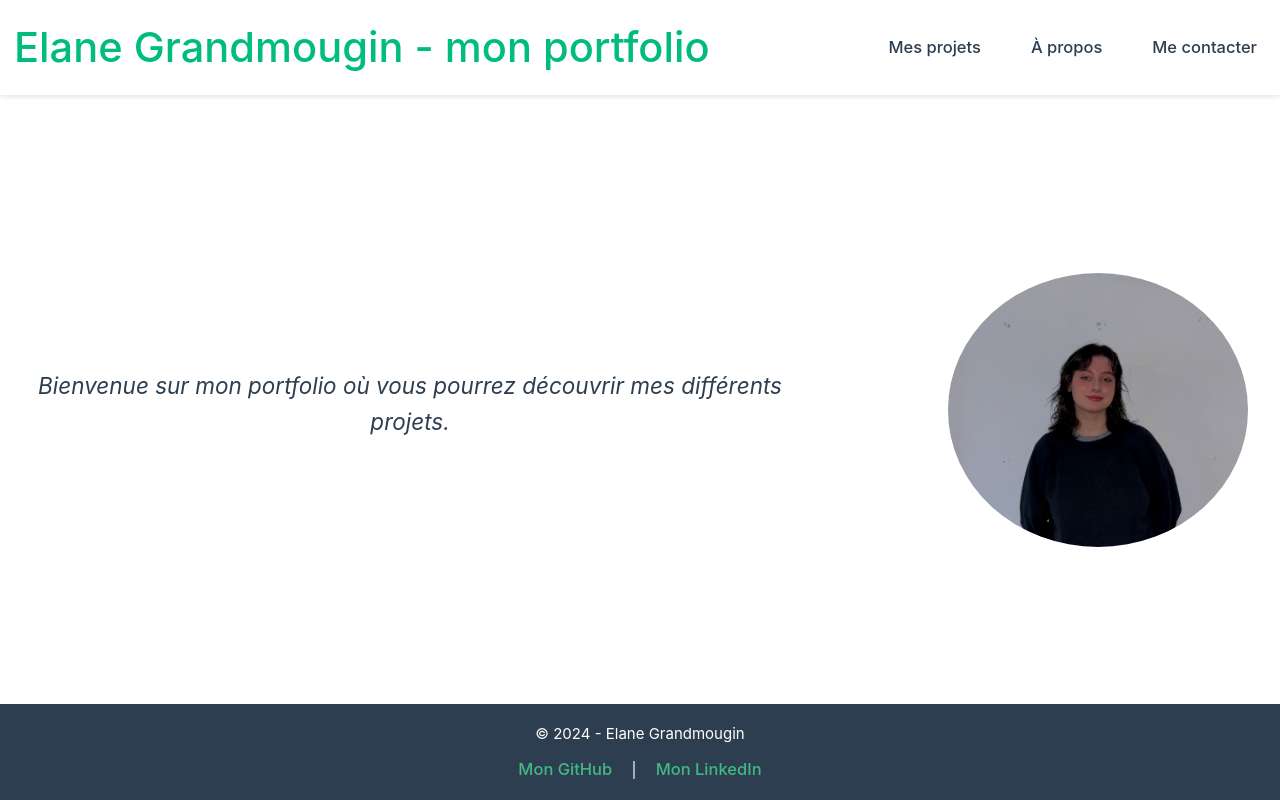
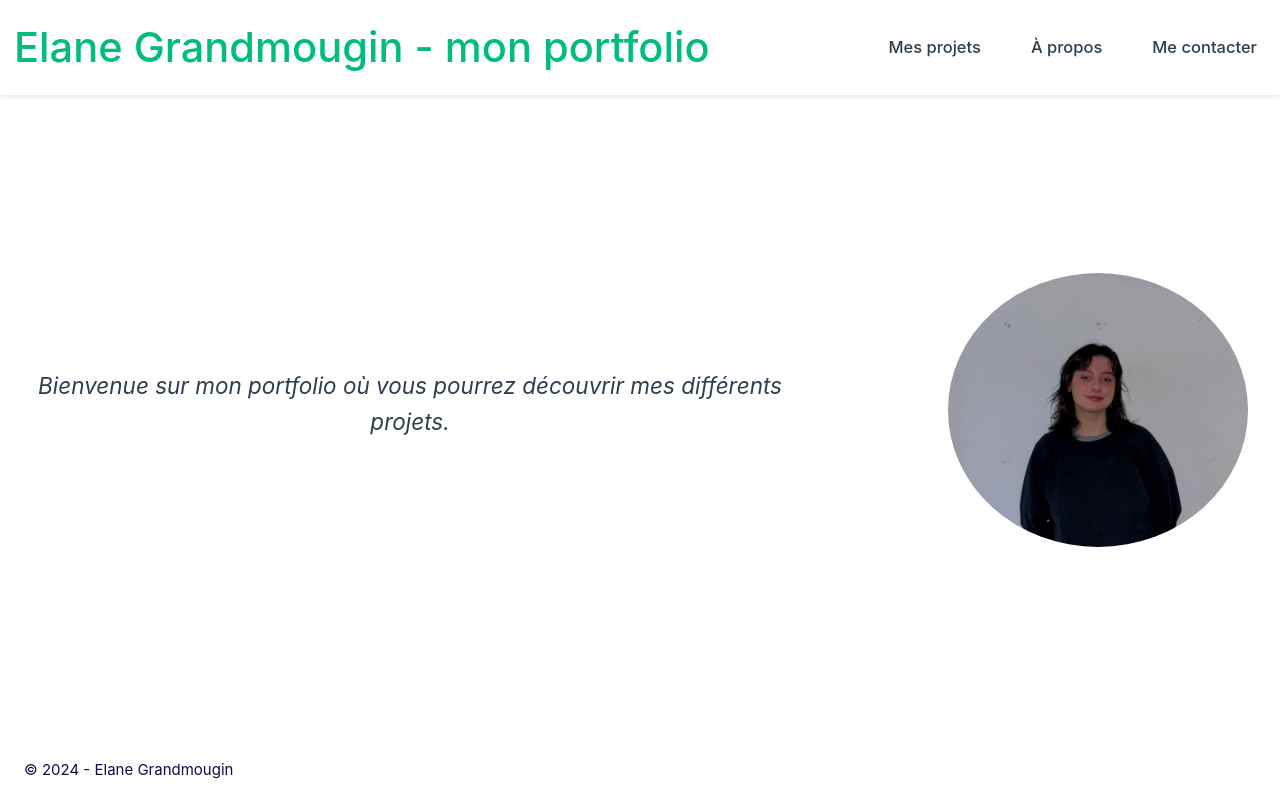
Before and after one commit to elaneg/portfolio_pro, a Vue app: page / in a window 1280 px wide. Built offline with nearby package versions, Linux system fonts and the light colour scheme.

Commit message:
style : correction footer

```diff
--- a/src/App.vue
+++ b/src/App.vue
@@ -25,11 +25,6 @@ const route = useRoute();
 
         <footer class="footer">
             <p>&copy; 2024 - Elane Grandmougin</p>
-            <p>
-                <a href="https://github.com/elanegrandmougin" target="_blank" rel="noopener noreferrer">Mon GitHub</a> |
-                <a href="https://www.linkedin.com/in/elanegrandmougin" target="_blank" rel="noopener noreferrer">Mon
-                    LinkedIn</a>
-            </p>
         </footer>
     </div>
 </template>
@@ -113,9 +108,10 @@ body {
 
 /* Style du footer */
 .footer {
-    background-color: #2c3e50;
-    color: white;
-    text-align: center;
+    background-color: #ffffff;
+    color: #1b0742;
+    text-align: left;
+    margin-left: 2vh;
     padding: 1vh;
     width: 100%;
     position: absolute;
```
